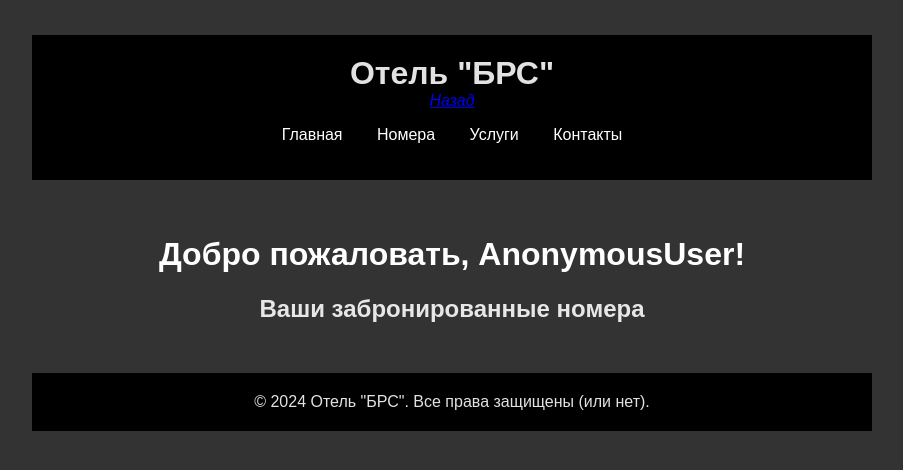
After one commit to AlexBorodul/ManagmentService-, a Django app: template Hotel/templates/booking_list.html in a window 1280 px wide. The commit adds this page. Shown: the top 470 px of the page, without its empty margins (188-1091 px from the left). Run offline with Django 5.2, Linux system fonts and the light colour scheme; the template is opened without the code that fills it, so the values that code supplies are empty.

Commit message:
добавил логику удаления, html шаблон для отмены брони

```diff
--- a/Hotel/static/Hotel/css/styles_list.css
+++ b/Hotel/static/Hotel/css/styles_list.css
@@ -2,34 +2,158 @@ body {
     font-family: Arial, sans-serif;
     margin: 0;
     padding: 0;
+    padding-bottom: 10;
+    background-color: #333;
+    flex: 1;
+}
+
+.apartment_container {
+    width: 80%;
+    margin: 0 auto;
+    color: rgba(0, 0, 0, 0.888)
+}
+
+input, button{
+    flex:1;
+    width:300px;
+    border-radius: 0.5rem;
+    line-height: 1.5;
+    font-size: 1.5rem;
+    color: #555;
+}
+
+button{
+    background-color: #dfdfdf;
+    color:rgb(6, 137, 245);
+    outline:none;
+}
+
+button:hover{
+    color:#dfdfdf;
+    background-color: rgb(6, 137, 245);
+}
+
+.h2Class {
+    color:rgba(0, 0, 0, 0.888)
+}
+
+.hero p {
+    color:rgba(0, 0, 0, 0.888)
+}
+
+header {
+    background-color: #333;
+    color: white;
+    padding: 15px 0;
+    text-align: center;
+}
+
+header h1 {
+    margin: 0;
+}
+
+nav ul {
+    list-style-type: none;
+    padding: 0;
+}
+
+ul {
+    list-style-type: none;
+}
+
+nav ul li {
+    display: inline;
+    margin: 0 15px;
+}
+
+nav ul li a {
+    color: white;
+    text-decoration: none;
+}
+
+div.greeting {
+    margin: 1;
+    display: inline;
+    text-align: center;
+    color:rgb(255, 255, 255)
 }
 
 .container {
     max-width: 800px;
     margin: 20px auto;
     padding: 20px;
-    background-color: #f9f9f9;
-}
-
-h1 {
+    background-color: #000000;
+    color: rgba(255, 255, 255, 0.888);
     text-align: center;
 }
 
-.room {
-    margin-bottom: 20px;
-    padding: 10px;
-    border: 1px solid #ccc;
-    border-radius: 5px;
+.hero {
+    background-size: cover;
+    color: white;
+    text-align: center;
+    padding: 100px 0;
 }
 
-.room h2 {
+.hero h2 {
+    font-size: 48px;
+    margin: 0;
+}
+
+.hero p {
+    font-size: 24px;
+}
+
+.booking-form {
+    background-color: white;
+    padding: 20px;
+    margin: 20px 0;
+    border-radius: 8px;
+    box-shadow: 0 0 10px rgba(0, 0, 0, 0.1);
+}
+
+.booking-form h2 {
+    text-align: center;
     color: #333;
 }
 
-.room p {
-    margin-bottom: 10px;
+label {
+    display: block;
+    margin: 10px 0 5px;
+    color:rgba(255, 255, 255, 0.888)
 }
 
-.room strong {
-    font-weight: bold;
+h2 {
+    color: rgba(255, 255, 255, 0.888)
 }
+
+input, select, button {
+    width: 100%;
+    padding: 10px;
+    margin-bottom: 15px;
+    border-radius: 4px;
+    border: 1px solid #ccc;
+}
+
+button {
+    background-color: #333;
+    color: white;
+    border: none;
+    cursor: pointer;
+}
+
+button:hover {
+    background-color: #555;
+}
+
+footer {
+    background-color: #333;
+    color: white;
+    text-align: center;
+    padding: 10px 0;
+    bottom: 0;
+    width: 100%;
+}
+
+footer p {
+    margin: 0;
+}
--- /dev/null
+++ b/Hotel/templates/booking_list.html
@@ -0,0 +1,49 @@
+{% load static %}
+<!DOCTYPE html>
+<html lang="ru">
+<head>
+  <meta charset="UTF-8">
+  <meta name="viewport" content="width=device-width, initial-scale=1.0">
+  <link rel="stylesheet" href="{% static 'Hotel/css/styles_list.css' %}">
+  <title>Забронированные номера</title>
+</head>
+<header>
+  <div class="container">
+    <h1>Отель "БРС"</h1>
+    <nav>
+      <a href="{% url 'Hotel:ApartmentList' %}"><i class="back_button">Назад</i></a>
+      <ul>
+        <li><a href="{% url 'Hotel:BookingList' %}">Главная</a></li>
+        <li><a href="{% url 'Hotel:ApartmentList' %}">Номера</a></li>
+        <li><a href="#">Услуги</a></li>
+        <li><a href="#">Контакты</a></li>
+      </ul>
+    </nav>
+  </div>
+</header>
+<body>
+  <div class="greeting">
+    <h1>Добро пожаловать, {{user}}!</h1>
+    <h2>Ваши забронированные номера</h2>
+  </div>
+  <div class="booking_list">
+    {% for booking in booking_list %}
+    <ul class="room-list, container">
+      <li>
+        <h3>{{booking.get_apartment_type}}</h3>
+        <p>Забронировано с: {{booking.date_reg}}</p>
+        <p>Забронировано по: {{booking.date_end}}</p>
+        <p>Количество спальных мест: {{booking.room.count_beds}}</p>
+        <p>Вместимость: {{booking.room.capacity}}</p>
+        <div class="cancel"><a href="{{booking.cancel_booking}}">Отменить бронь</a></div>
+      </li>
+    </ul>
+  </div>
+  {% endfor %}
+</body>
+<footer>
+  <div class="container">
+      <p>&copy; 2024 Отель "БРС". Все права защищены (или нет).</p>
+  </div>
+</footer>
+</html>
--- a/Hotel/urls.py
+++ b/Hotel/urls.py
@@ -1,11 +1,12 @@
 from django.urls import path
-from .views import ApartmentList, BookingList, BookingView, ApartmentView
+from .views import ApartmentList, BookingList, ApartmentView, CancelBooking
 
 app_name = 'Hotel'
 
 urlpatterns = [
     path('apartment_list/', ApartmentList, name='ApartmentList'),
     path('booking_list/', BookingList.as_view(), name='BookingList'),
-    path('book/', BookingView.as_view(), name='BookingView'),
-    path('apartment/<type>', ApartmentView.as_view(), name='ApartmentView')
+    # path('book/', BookingView.as_view(), name='BookingView'),
+    path('apartment/<type>', ApartmentView.as_view(), name='ApartmentView'),
+    path('booking/cancel/<pk>', CancelBooking.as_view(), name='CancelBooking')
 ]
```
Also changed, not shown: Hotel/models.py (+7 -0 lines), Hotel/static/Hotel/css/styles.css (+33 -25 lines), Hotel/static/Hotel/css/styles_booking_list.css (added, +147 -0 lines), Hotel/templates/Hotel/apartment_list.html (deleted, +0 -13 lines), Hotel/templates/Hotel/booking_list.html (deleted, +0 -13 lines), Hotel/templates/apartmentList.html (+26 -3 lines), Hotel/templates/appartmentView.html (+5 -5 lines), Hotel/templates/booking_cancel.html (added, +53 -0 lines), Hotel/templates/booking_list_old.html (added, +32 -0 lines), Hotel/templates/free_form.html (deleted, +0 -16 lines), Hotel/views.py (+27 -21 lines).
